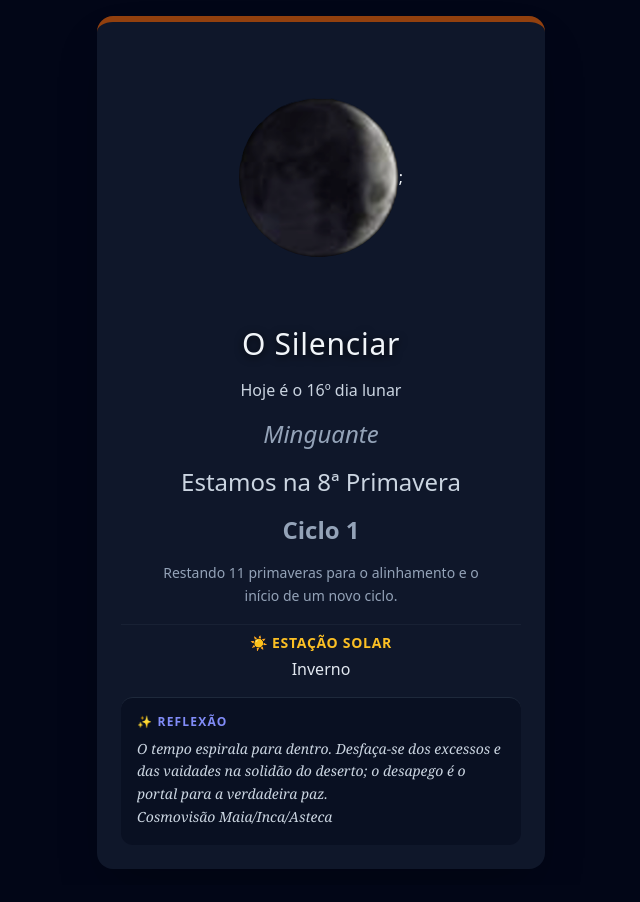
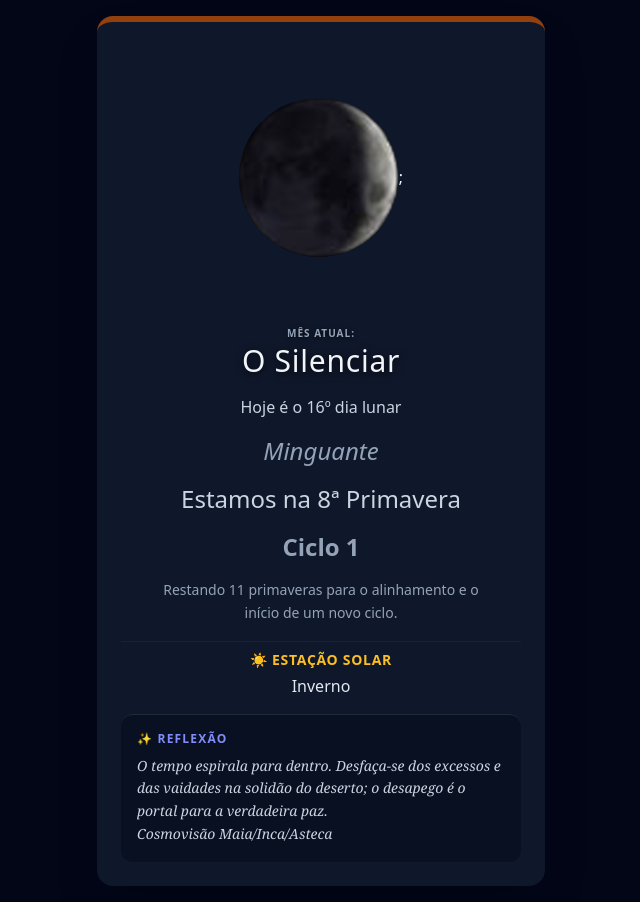
Before and after one commit to Dennis-bp575/Calendario-Lunissolar, a website built with Vite: page index.html in a window 1280 px wide. Shown: the whole page, without its empty margins (319-959 px from the left). Built offline with nearby package versions, Linux system fonts and the light colour scheme.

Commit message:
Update index.html

```diff
--- a/index.html
+++ b/index.html
@@ -192,10 +192,22 @@
                     />
 
                 </div>
-                <!-- Mudamos para tracking-wide (letras mais espadas), font-light ou font-medium, e a margem negativa -mt-10 -->
-                <h1 id="poetic-month" class="text-3xl font-light tracking-wide text-slate-100 -mt-10 relative z-20 drop-shadow-[0_2px_4px_rgba(0,0,0,0.8)]">
-                  <!-- O texto entra aqui via JS -->
-                </h1>
+
+                <!-- Container do Título com a margem negativa para subir na Lua -->
+                <div class="mt-[-2.5rem] relative z-20 flex flex-col items-center">
+
+                  <!-- Mini rótulo explicativo para os desavisados -->
+                  <span class="text-[10px] uppercase tracking-widest font-semibold text-slate-400 drop-shadow-[0_1px_2px_rgba(0,0,0,0.8)]">
+                    Mês atual:
+                  </span>
+
+                  <!-- Nome do Mês Principal -->
+                  <h1 id="poetic-month" class="text-3xl font-light tracking-wide text-slate-100 mt-0.5 drop-shadow-[0_2px_4px_rgba(0,0,0,0.8)]">
+                    <!-- O texto entra aqui via JS -->
+                  </h1>
+
+                </div>
+
 
                 <!-- Parágrafos de dados mecânicos do calendário -->
                 <p id="lunar-day" class="text-base text-2xl text-slate-300">
```
